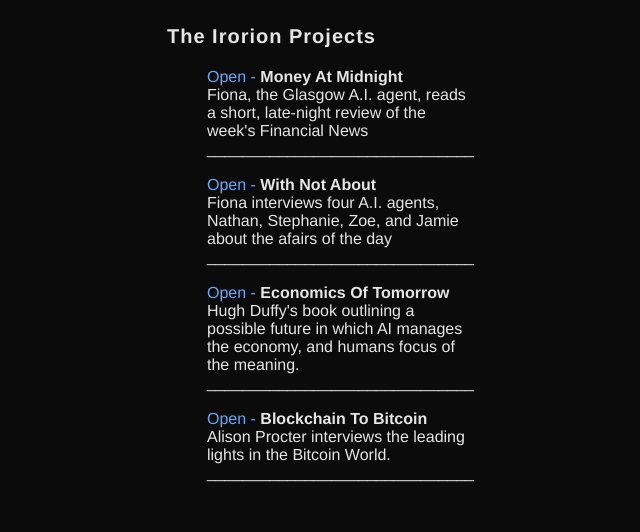
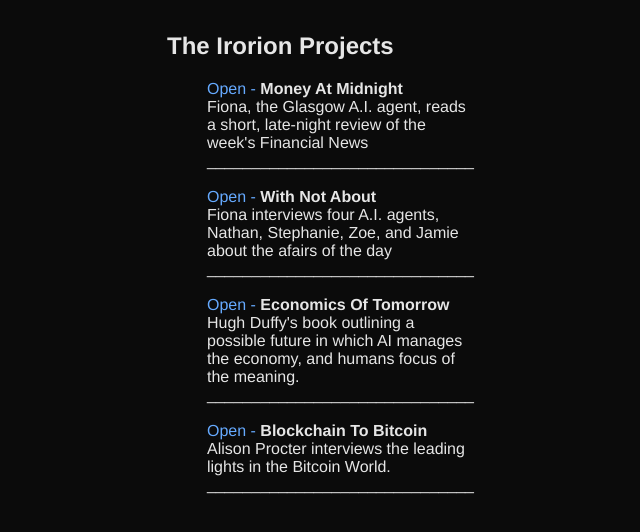
Before and after one commit to irorion/irorion.github.io, a plain HTML site: page index.html in a window 1280 px wide. Shown: the whole page, without its empty margins (303-943 px from the left). Drawn offline with Linux system fonts and the light colour scheme.

Commit message:
Update index.html

```diff
--- a/index.html
+++ b/index.html
@@ -12,7 +12,7 @@
 
     <div class="container">
 
-        <h1>The Irorion Projects</h1>
+        <h2>The Irorion Projects</h2>
         <blockquote>
 
             <a class="back" href="Money At Midnight/index.html"> Open - </a>
```
